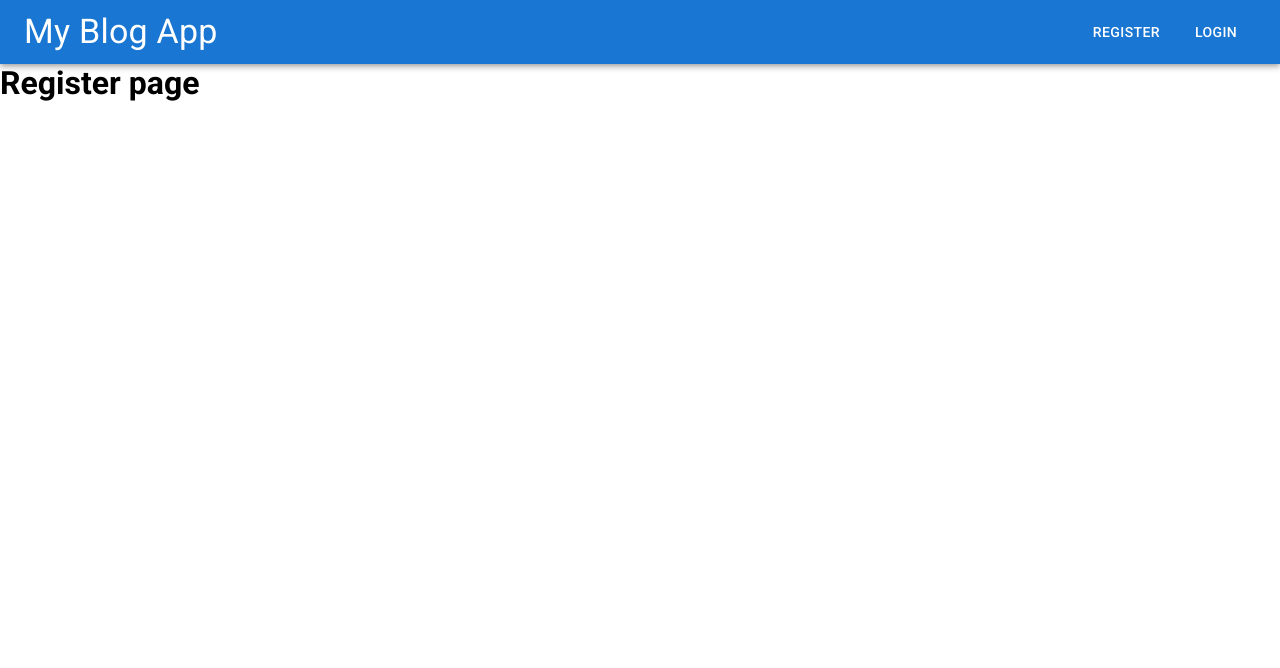
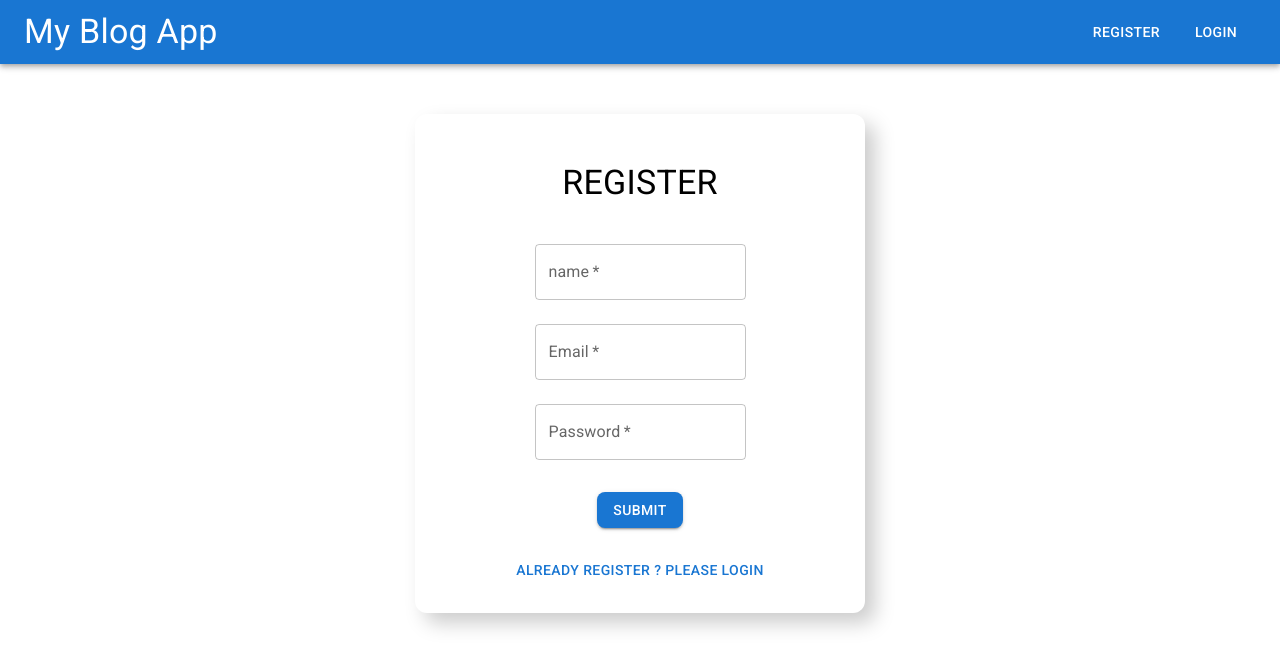
Before and after one commit to shivani-charhate/MERN-APP, a React (Create React App) app in the folder client/: page /register in a window 1280 px wide. Shown: the top 668 px of the page. Built offline with nearby package versions, Linux system fonts and the light colour scheme.

Commit message:
register Ui & api call

```diff
--- a/client/package.json
+++ b/client/package.json
@@ -1,5 +1,6 @@
 {
   "name": "client",
+  "proxy":"http://localhost:8080",
   "version": "0.1.0",
   "private": true,
   "dependencies": {
@@ -10,6 +11,7 @@
     "@testing-library/jest-dom": "^5.17.0",
     "@testing-library/react": "^13.4.0",
     "@testing-library/user-event": "^13.5.0",
+    "axios": "^1.7.7",
     "react": "^18.3.1",
     "react-dom": "^18.3.1",
     "react-redux": "^9.1.2",
--- a/client/src/index.js
+++ b/client/src/index.js
@@ -10,6 +10,7 @@ import { store } from "./redux/store";
 
 const root = ReactDOM.createRoot(document.getElementById("root"));
 root.render(
+  // wrap with redux
   <Provider store={store}>
     <BrowserRouter>
       <React.StrictMode>
--- a/client/src/pages/Register.js
+++ b/client/src/pages/Register.js
@@ -1,10 +1,111 @@
-import React from "react";
+import React, { useState } from "react";
+import { Box, Typography, TextField, Button } from "@mui/material";
+import { useNavigate } from "react-router-dom";
+import axios from "axios";
 
 const Register = () => {
+  // navigation
+  const navigate = useNavigate();
+  const [inputs, setInputs] = useState({
+    name: "",
+    email: "",
+    password: "",
+  });
+  const handleInputs = (e) => {
+    setInputs((prevState) => ({
+      ...prevState,
+      [e.target.name]: e.target.value,
+    }));
+  };
+  const handleSubmit = async (e) => {
+    e.preventDefault();
+    try {
+      const { data } = await axios.post("/api/v1/user/post/register", {
+        username: inputs.name,
+        email: inputs.email,
+        password: inputs.password,
+      });
+      if (data) {
+        alert("New user register");
+        navigate("/login");
+      }
+    } catch (error) {
+      console.log(error);
+    }
+  };
+
   return (
-    <div>
-      <h1>Register page</h1>
-    </div>
+    <>
+      <form onSubmit={handleSubmit}>
+        <Box
+          maxWidth={450}
+          display="flex"
+          flexDirection={"column"}
+          alignItems={"center"}
+          justifyContent={"center"}
+          margin={"auto"}
+          marginTop={"50px"}
+          padding={3}
+          boxShadow={"10px 10px 20px #ccc"}
+          borderRadius={3}
+        >
+          <Typography
+            variant="h4"
+            textAlign={"center"}
+            padding={3}
+            sx={{ textTransform: "uppercase" }}
+          >
+            Register
+          </Typography>
+          <TextField
+            label="name"
+            type="text"
+            margin="normal"
+            name="name"
+            value={inputs.name}
+            onChange={handleInputs}
+            required
+          />
+          <TextField
+            label="Email"
+            type="email"
+            margin="normal"
+            name="email"
+            value={inputs.email}
+            onChange={handleInputs}
+            required
+          />
+          <TextField
+            label="Password"
+            type="text"
+            margin="normal"
+            name="password"
+            value={inputs.password}
+            onChange={handleInputs}
+            required
+          />
+
+          <Button
+            type="submit"
+            variant="contained"
+            color="primary"
+            sx={{ marginTop: 3, borderRadius: 2 }}
+          >
+            Submit
+          </Button>
+          <Button
+            variant="text"
+            color="primary"
+            sx={{ marginTop: 3, borderRadius: 2 }}
+            onClick={() => {
+              navigate("/login");
+            }}
+          >
+            Already Register ? Please Login
+          </Button>
+        </Box>
+      </form>
+    </>
   );
 };
 
--- a/package.json
+++ b/package.json
@@ -6,12 +6,15 @@
   "scripts": {
     "test": "echo \"Error: no test specified\" && exit 1",
     "start": "node index.js",
-    "server": "nodemon index.js"
+    "server": "nodemon index.js",
+    "client":"npm start --prefix ./client",
+    "dev": "concurrently \"npm run server\" \"npm run client\""
   },
   "author": "shivani charhate",
   "license": "ISC",
   "dependencies": {
     "bcrypt": "^5.1.1",
+    "concurrently": "^9.0.1",
     "cors": "^2.8.5",
     "dotenv": "^16.4.5",
     "express": "^4.21.0",
```
Also changed, not shown: 2 other files (tests, documents, lock files or other folders).
